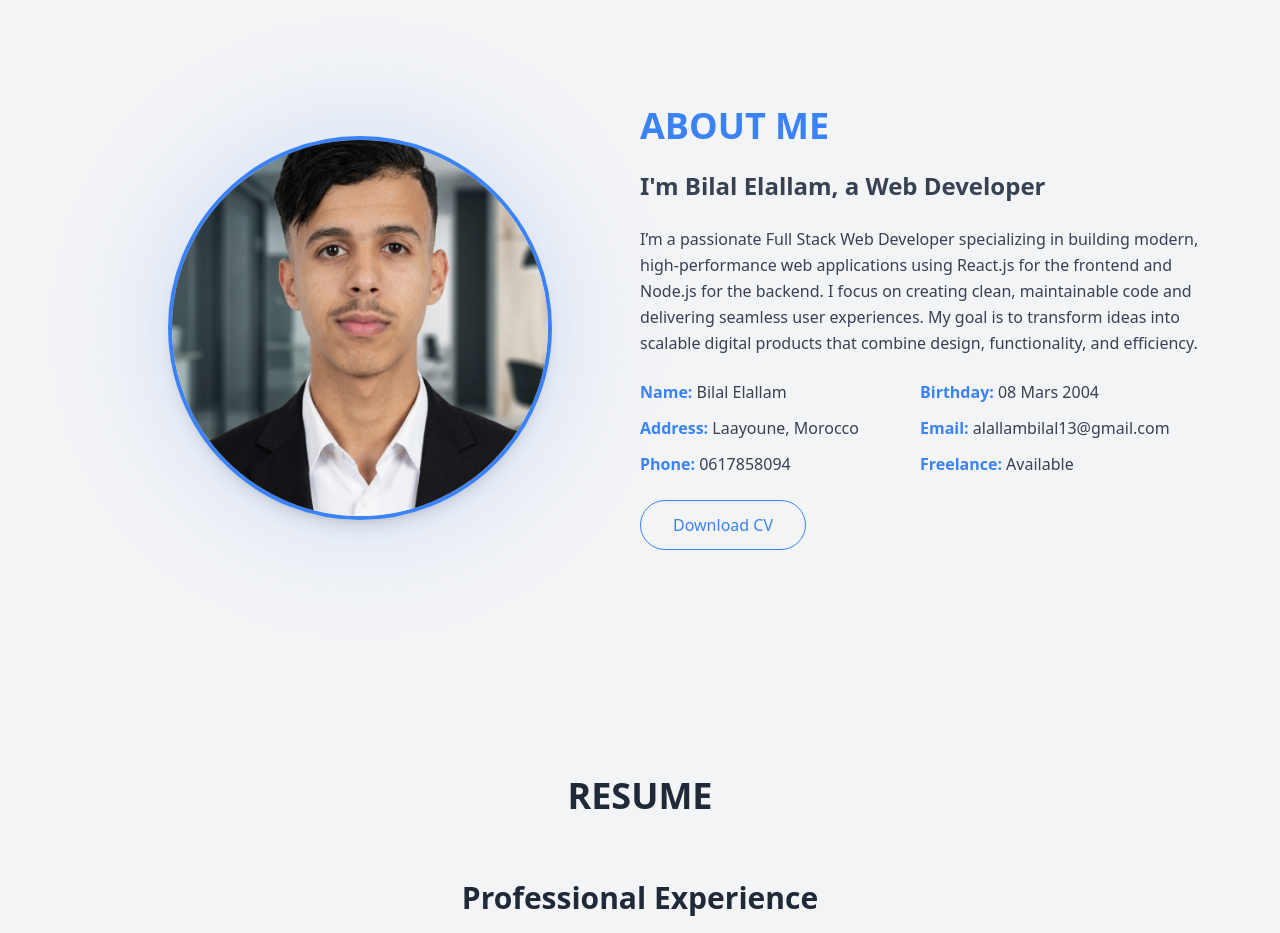
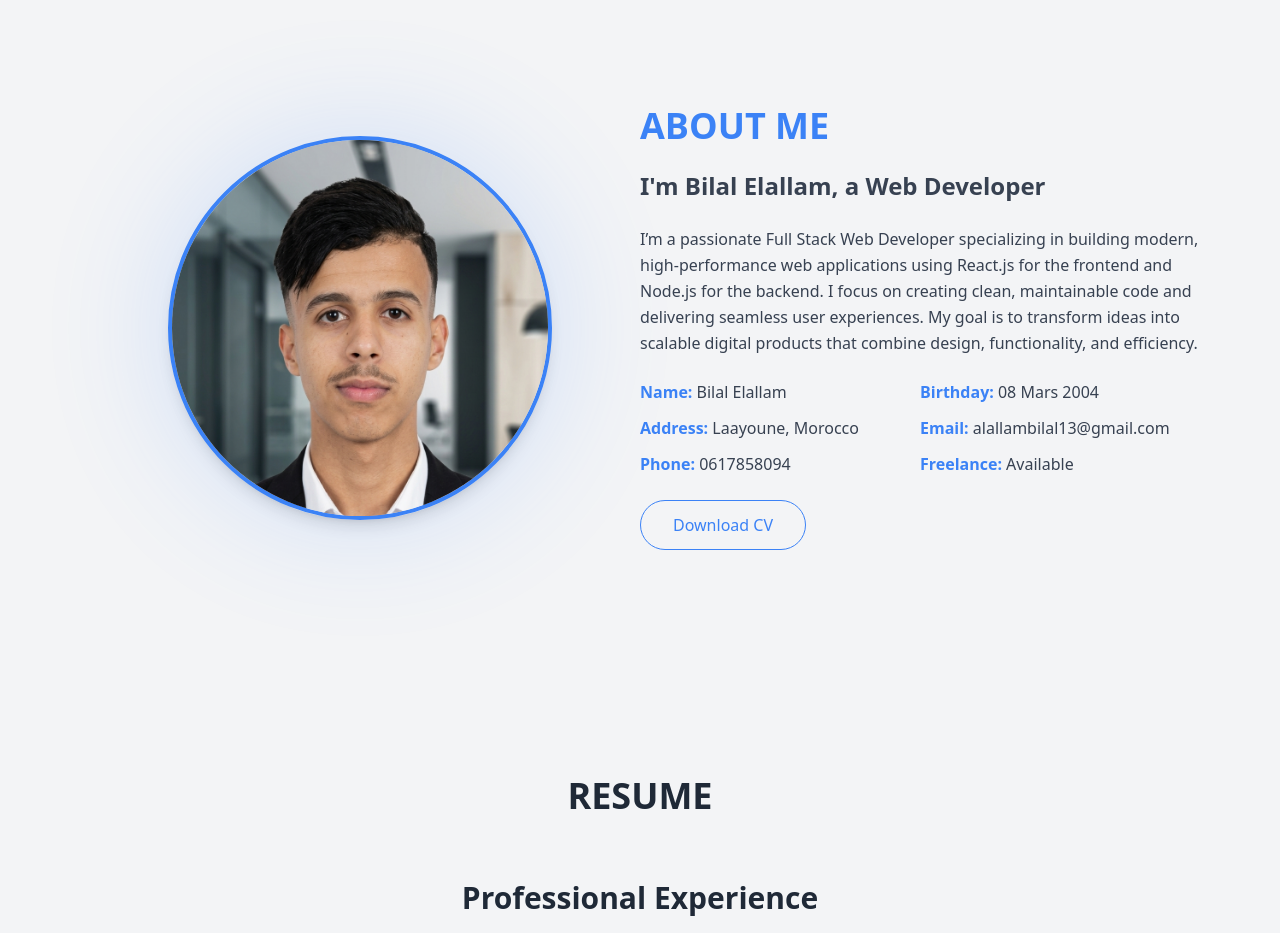
Before and after one commit to DEVLOPMENTPrg12/Portfolio, a React (Create React App) app: page / in a window 1280 px wide. Shown: the part 920-1853 px from the top of the page. Built offline with nearby package versions, Linux system fonts and the light colour scheme.

Commit message:
hanya dert chi taghyirat f l-code

```diff
--- a/src/components/About.js
+++ b/src/components/About.js
@@ -21,14 +21,18 @@ export default function About({ darkMode }) {
               darkMode ? "bg-blue-400" : "bg-blue-500"
             }`}
           ></div>
+
+          {/* --- HNA L-TGH'YIR --- */}
           <img
             src="/Gemini_Generated_Image_8ugg0z8ugg0z8ugg.png"
             alt="about"
-            className="relative w-72 h-72 md:w-96 md:h-96 rounded-full border-4 object-cover shadow-lg"
+            className="relative w-72 h-72 md:w-96 md:h-96 rounded-full border-4 object-cover object-top shadow-lg"
             style={{
               borderColor: darkMode ? "#60a5fa" : "#3b82f6", // Tailwind blue-400 / blue-500
             }}
           />
+          {/* --- END TGH'YIR --- */}
+
         </div>
       </motion.div>
 
@@ -51,7 +55,6 @@ export default function About({ darkMode }) {
         </h3>
         <p className={`${darkMode ? "text-gray-400" : "text-gray-700"} leading-relaxed`}>
          I’m a passionate Full Stack Web Developer specializing in building modern, high-performance web applications using React.js for the frontend and Node.js for the backend. I focus on creating clean, maintainable code and delivering seamless user experiences. My goal is to transform ideas into scalable digital products that combine design, functionality, and efficiency.
-
         </p>
 
         {/* Info Grid */}
```
